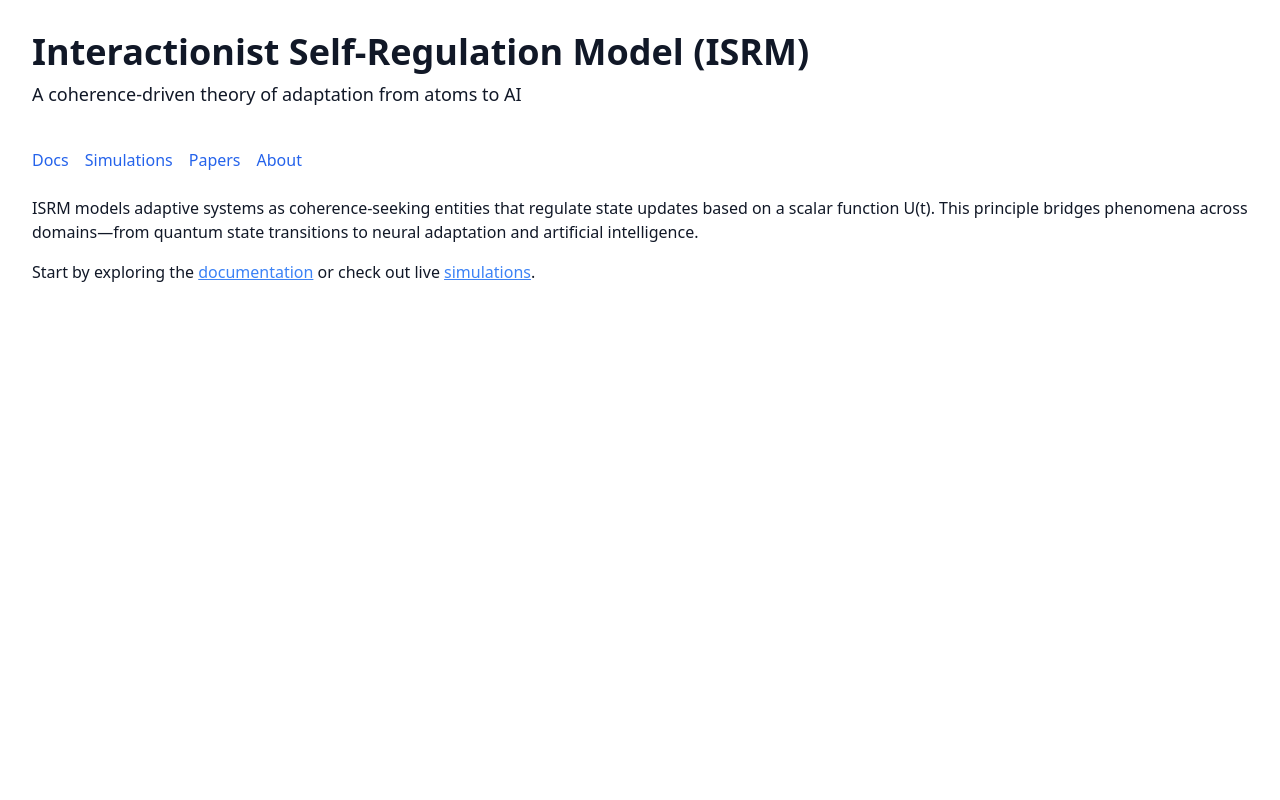
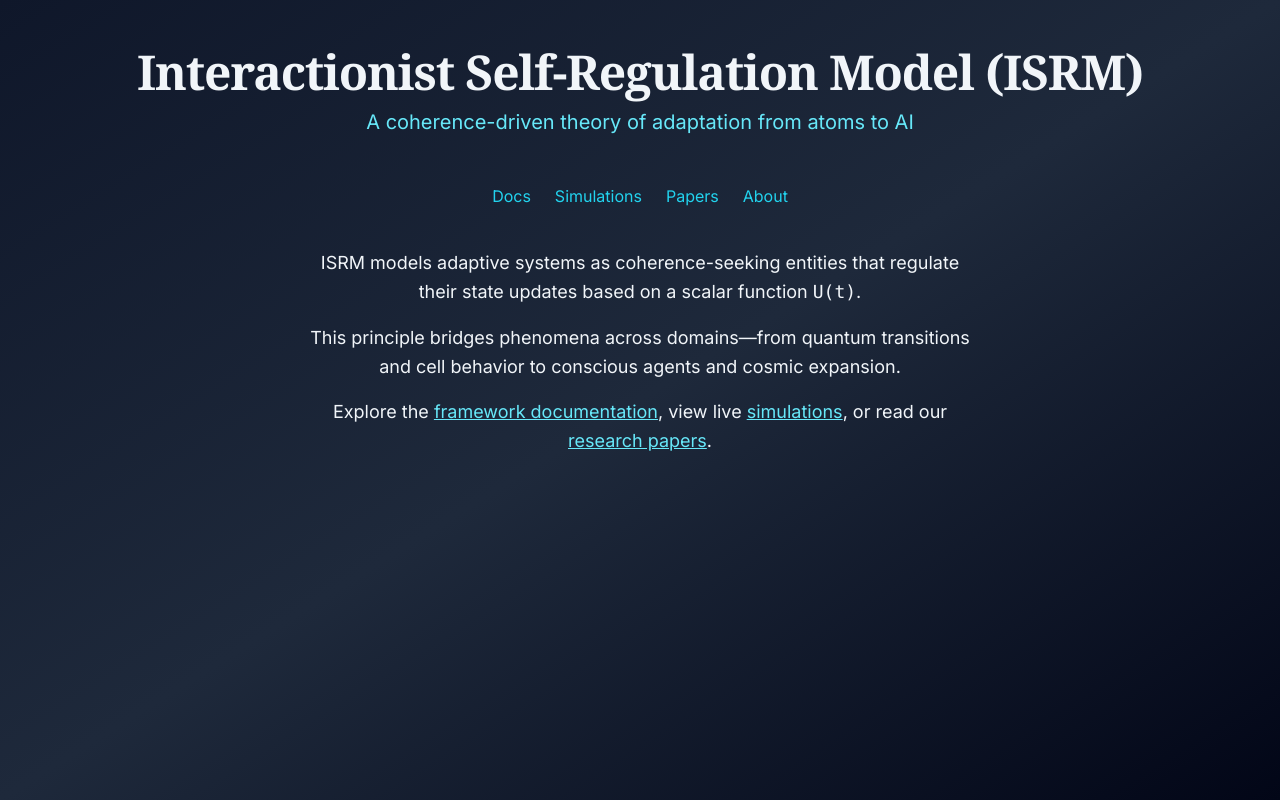
Before and after one commit to AnimaSoma/isrm-framework-site, a React (Vite) app: page / in a window 1280 px wide. Built offline with nearby package versions, Linux system fonts and the light colour scheme.

Commit message:
✨ Add ISRM polished site with animated background

```diff
--- a/index.html
+++ b/index.html
@@ -5,6 +5,7 @@
     <meta charset="UTF-8" />
     <meta name="viewport" content="width=device-width, initial-scale=1.0" />
     <title>ISRM Framework</title>
+    <link href="https://fonts.googleapis.com/css2?family=Inter:wght@400;700&family=EB+Garamond&display=swap" rel="stylesheet">
   </head>
   <body>
     <div id="root"></div>
--- a/src/App.jsx
+++ b/src/App.jsx
@@ -4,109 +4,36 @@ import { BrowserRouter as Router, Routes, Route, Link } from "react-router-dom";
 
 function Home() {
   return (
-    <div className="min-h-screen bg-white text-gray-900 p-8">
-      <header className="mb-10">
-        <h1 className="text-4xl font-bold mb-2">Interactionist Self-Regulation Model (ISRM)</h1>
-        <p className="text-lg">A coherence-driven theory of adaptation from atoms to AI</p>
+    <div className="min-h-screen bg-gradient-to-br from-slate-900 via-slate-800 to-slate-950 text-slate-100 px-6 py-12">
+      <header className="mb-12 text-center">
+        <h1 className="text-5xl font-serif font-bold mb-3 tracking-tight">Interactionist Self-Regulation Model (ISRM)</h1>
+        <p className="text-xl text-cyan-300">A coherence-driven theory of adaptation from atoms to AI</p>
       </header>
-      <nav className="mb-6 space-x-4">
-        <Link className="text-blue-600 hover:underline" to="/docs">Docs</Link>
-        <Link className="text-blue-600 hover:underline" to="/simulations">Simulations</Link>
-        <Link className="text-blue-600 hover:underline" to="/papers">Papers</Link>
-        <Link className="text-blue-600 hover:underline" to="/about">About</Link>
+      <nav className="flex justify-center gap-6 text-cyan-400 mb-10">
+        <Link className="hover:text-white transition" to="/docs">Docs</Link>
+        <Link className="hover:text-white transition" to="/simulations">Simulations</Link>
+        <Link className="hover:text-white transition" to="/papers">Papers</Link>
+        <Link className="hover:text-white transition" to="/about">About</Link>
       </nav>
-      <main className="space-y-4">
+      <main className="text-center max-w-2xl mx-auto space-y-4 text-lg leading-relaxed">
         <p>
-          ISRM models adaptive systems as coherence-seeking entities that regulate state updates based on a scalar function U(t).
-          This principle bridges phenomena across domains—from quantum state transitions to neural adaptation and artificial intelligence.
+          ISRM models adaptive systems as coherence-seeking entities that regulate their state updates based on a scalar function <code>U(t)</code>.
         </p>
         <p>
-          Start by exploring the <Link to="/docs" className="text-blue-500 underline">documentation</Link> or check out live <Link to="/simulations" className="text-blue-500 underline">simulations</Link>.
+          This principle bridges phenomena across domains—from quantum transitions and cell behavior to conscious agents and cosmic expansion.
+        </p>
+        <p>
+          Explore the <Link to="/docs" className="text-cyan-300 underline">framework documentation</Link>, view live <Link to="/simulations" className="text-cyan-300 underline">simulations</Link>, or read our <Link to="/papers" className="text-cyan-300 underline">research papers</Link>.
         </p>
       </main>
     </div>
   );
 }
 
-function Docs() {
-  return (
-    <div className="p-8 max-w-3xl mx-auto text-gray-800">
-      <h2 className="text-2xl font-bold mb-4">ISRM Documentation</h2>
-      <p className="mb-4">
-        The Interactionist Self-Regulation Model (ISRM) introduces the update function <code>U(t)</code>,
-        a scalar value representing the cost-benefit balance of coherence-driven state updates in an adaptive system.
-      </p>
-      <p className="mb-4">
-        The system evaluates whether to transition states by balancing predicted error, energetic constraint, and salience:
-      </p>
-      <pre className="bg-gray-100 p-4 rounded text-sm overflow-auto">
-        {`U(t) = ΔC(t) - E(t) + S(t)
-
-Where:
-- ΔC(t): Change in coherence (Δ prediction error)
-- E(t): Energy cost of update
-- S(t): Salience weighting from the Observer System`}
-      </pre>
-      <p className="mt-4">
-        Systems only transition when U(t) > threshold, allowing dynamic filtering of irrelevant noise and metabolic cost control.
-      </p>
-    </div>
-  );
-}
-
-function Simulations() {
-  return (
-    <div className="p-8 text-gray-800">
-      <h2 className="text-2xl font-bold mb-4">ISRM Simulations</h2>
-      <p className="mb-2">This section will feature interactive demos of:</p>
-      <ul className="list-disc pl-6 space-y-2">
-        <li>Energy-thresholded decision agents</li>
-        <li>Coherence decay curves</li>
-        <li>Simulated fluid dynamics under ISRM logic</li>
-      </ul>
-      <p className="mt-4 text-sm text-gray-600">Live simulations coming soon.</p>
-    </div>
-  );
-}
-
-function Papers() {
-  return (
-    <div className="p-8 text-gray-800">
-      <h2 className="text-2xl font-bold mb-4">Research Papers</h2>
-      <p className="mb-4">
-        <a href="https://isrm-framework.org/handbook.pdf" className="text-blue-500 underline" target="_blank" rel="noopener noreferrer">
-          Download the ISRM Handbook (PDF)
-        </a>
-      </p>
-      <h3 className="text-xl font-semibold mb-2">Citation (APA):</h3>
-      <p>
-        Schell, J. P. (2025). <i>The Interactionist Self-Regulation Model (ISRM): A Unifying Framework of Adaptation Across Scale</i>.
-        Preprint. https://isrm-framework.org
-      </p>
-    </div>
-  );
-}
-
-function About() {
-  return (
-    <div className="p-8 text-gray-800">
-      <h2 className="text-2xl font-bold mb-4">About ISRM</h2>
-      <p className="mb-4">
-        Developed by Dr. John Paul Schell, ISRM bridges physics, biology, and artificial intelligence by modeling adaptation as coherence-driven,
-        energy-constrained update behavior.
-      </p>
-      <p className="mb-4">
-        The project integrates active inference, predictive processing, and thermodynamic cost theory to explain behavior from atoms to agents.
-      </p>
-      <p className="text-sm text-gray-600">
-        Visit the GitHub repo:{" "}
-        <a className="text-blue-500 underline" href="https://github.com/AnimaSoma/isrm-framework-site" target="_blank" rel="noopener noreferrer">
-          AnimaSoma/isrm-framework-site
-        </a>
-      </p>
-    </div>
-  );
-}
+const Docs = () => <div className="p-10 text-slate-100">[Documentation coming soon]</div>;
+const Simulations = () => <div className="p-10 text-slate-100">[Simulations will be interactive]</div>;
+const Papers = () => <div className="p-10 text-slate-100">[Research papers and preprints]</div>;
+const About = () => <div className="p-10 text-slate-100">[About the ISRM project]</div>;
 
 export default function App() {
   return (
--- a/src/index.css
+++ b/src/index.css
@@ -2,3 +2,8 @@
 @tailwind base;
 @tailwind components;
 @tailwind utilities;
+
+body {
+  font-family: 'Inter', sans-serif;
+  background-color: #0f172a;
+}
```
Also changed, not shown: 1 other file (tests, documents, lock files or other folders).
